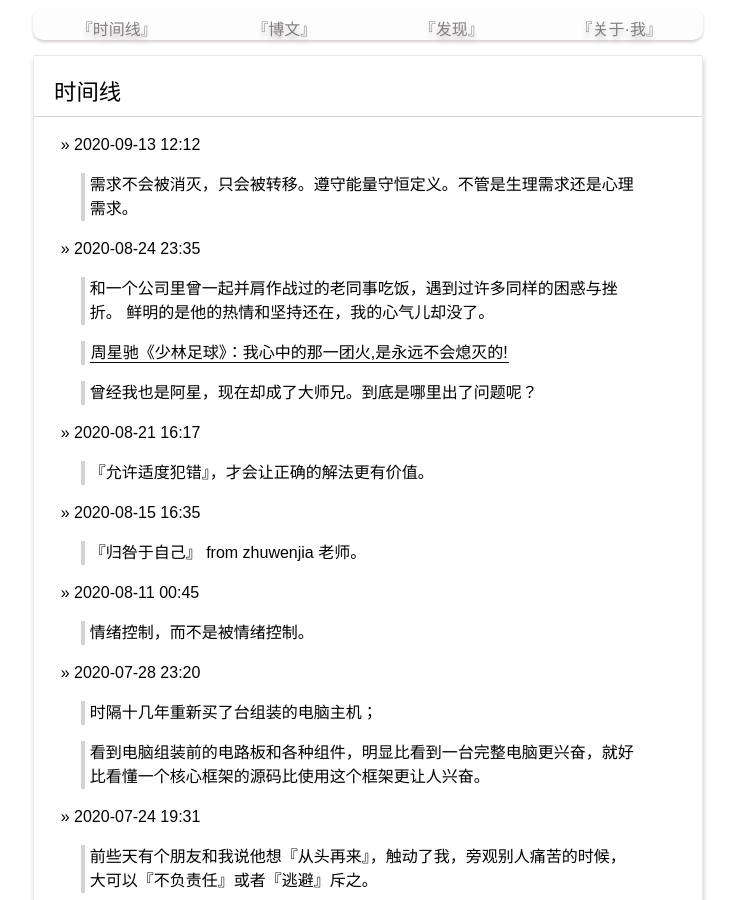
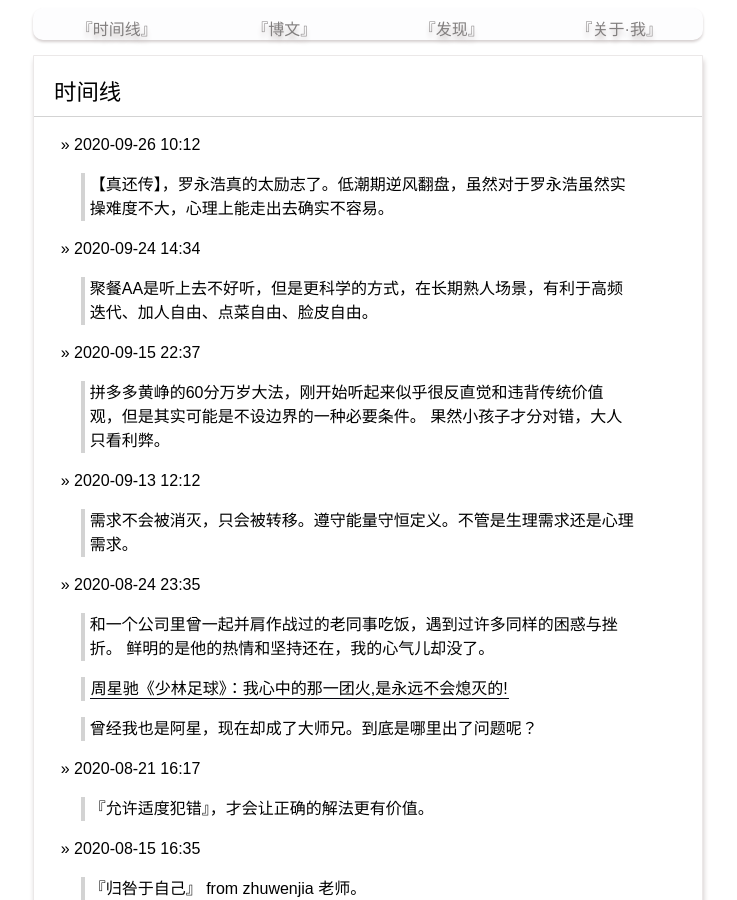
Before and after one commit to yanyiwu/blog, a Jekyll site: the page built from index.md, in a window 1280 px wide and 900 px high. Shown: the whole window, without its empty margins (272-1009 px from the left). Built offline with Jekyll 4.4.1, drawn with Linux system fonts in a browser that asks for light colours; Markdown is read by kramdown in place of the engine named in the settings; comment, search, counter and statistics services are not loaded.

Commit message:
[moment] update

```diff
--- a/index.md
+++ b/index.md
@@ -2,6 +2,19 @@
 layout: posting
 title: 时间线
 ---
+
+&raquo; 2020-09-26 10:12
+
+> 【真还传】，罗永浩真的太励志了。低潮期逆风翻盘，虽然对于罗永浩虽然实操难度不大，心理上能走出去确实不容易。
+
+&raquo; 2020-09-24 14:34
+
+> 聚餐AA是听上去不好听，但是更科学的方式，在长期熟人场景，有利于高频迭代、加人自由、点菜自由、脸皮自由。
+
+&raquo; 2020-09-15 22:37
+
+> 拼多多黄峥的60分万岁大法，刚开始听起来似乎很反直觉和违背传统价值观，但是其实可能是不设边界的一种必要条件。
+> 果然小孩子才分对错，大人只看利弊。
 
 &raquo; 2020-09-13 12:12
 
```
